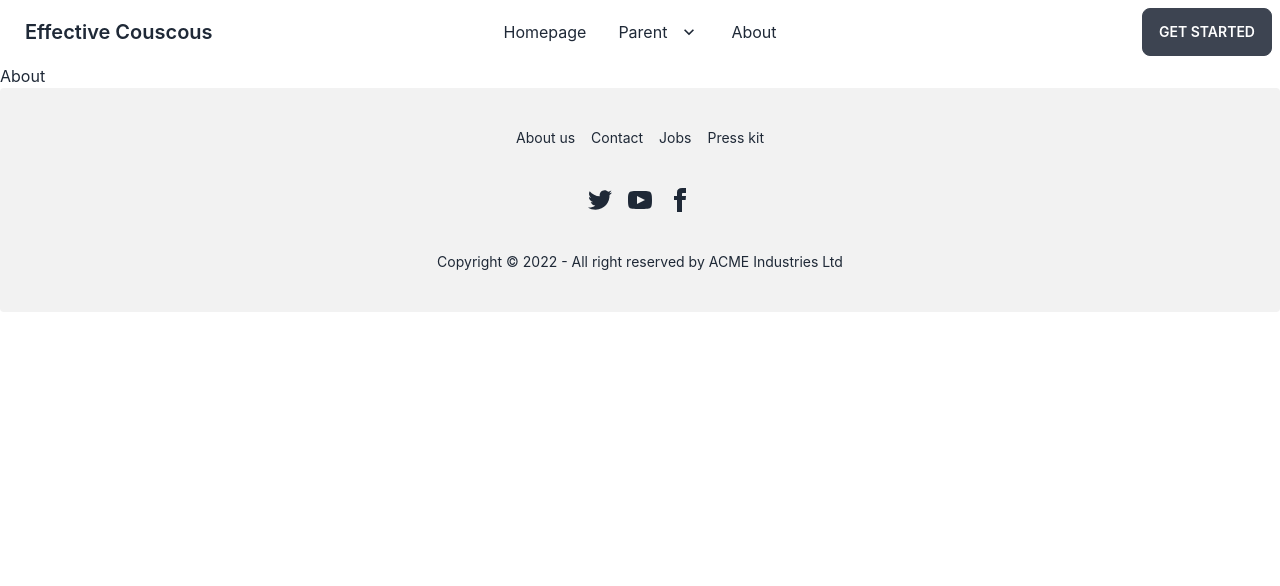
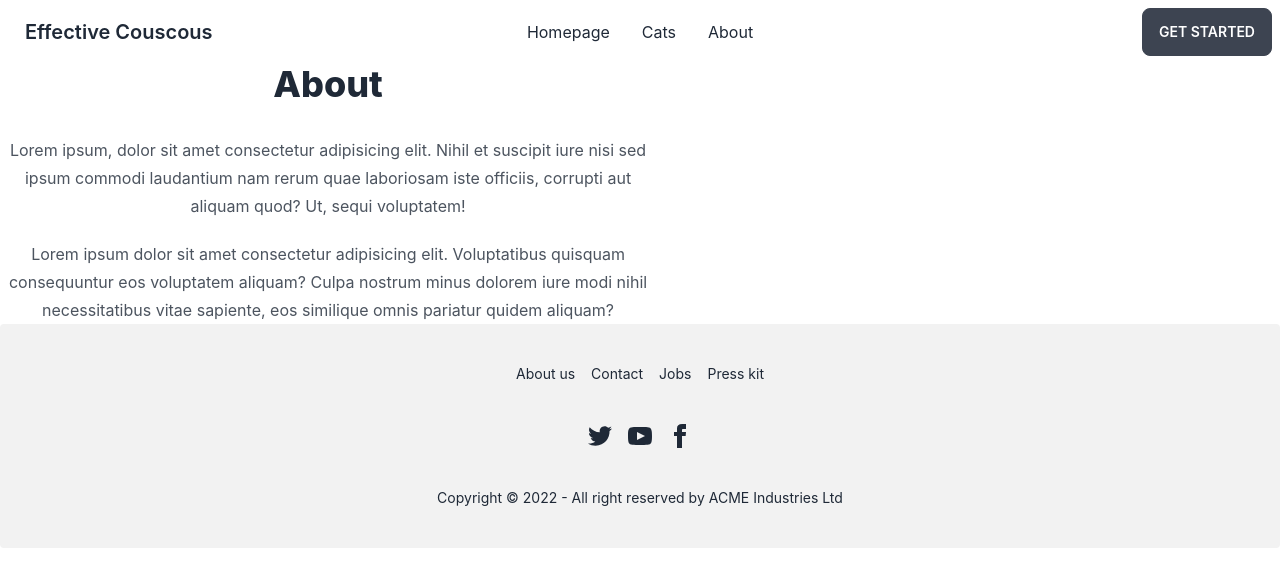
Before and after one commit to madiajijah11/effective-couscous, a Next.js app: page /about in a window 1280 px wide. Shown: the top 586 px of the page. Built offline with nearby package versions, Linux system fonts and the light colour scheme.

Commit message:
add typography

```diff
--- a/components/Layout.tsx
+++ b/components/Layout.tsx
@@ -6,7 +6,7 @@ function Layout({ children }: any) {
 	return (
 		<div>
 			<Navbar />
-			<main>{children}</main>
+			{children}
 			<Footer />
 		</div>
 	);
--- a/components/Navbar.tsx
+++ b/components/Navbar.tsx
@@ -29,26 +29,10 @@ function Navbar() {
 								<a>Homepage</a>
 							</Link>
 						</li>
-						<li tabIndex={0}>
-							<a className="justify-between">
-								Parent
-								<svg
-									className="fill-current"
-									xmlns="http://www.w3.org/2000/svg"
-									width="24"
-									height="24"
-									viewBox="0 0 24 24">
-									<path d="M8.59,16.58L13.17,12L8.59,7.41L10,6L16,12L10,18L8.59,16.58Z" />
-								</svg>
-							</a>
-							<ul className="p-2">
-								<li>
-									<a>Submenu 1</a>
-								</li>
-								<li>
-									<a>Submenu 2</a>
-								</li>
-							</ul>
+						<li>
+							<Link href="/cats/cats">
+								<a>Cats</a>
+							</Link>
 						</li>
 						<li>
 							<Link href="/about">
@@ -66,26 +50,10 @@ function Navbar() {
 							<a>Homepage</a>
 						</Link>
 					</li>
-					<li tabIndex={0}>
-						<a>
-							Parent
-							<svg
-								className="fill-current"
-								xmlns="http://www.w3.org/2000/svg"
-								width="20"
-								height="20"
-								viewBox="0 0 24 24">
-								<path d="M7.41,8.58L12,13.17L16.59,8.58L18,10L12,16L6,10L7.41,8.58Z" />
-							</svg>
-						</a>
-						<ul className="p-2">
-							<li>
-								<a>Submenu 1</a>
-							</li>
-							<li>
-								<a>Submenu 2</a>
-							</li>
-						</ul>
+					<li>
+						<Link href="/cats">
+							<a>Cats</a>
+						</Link>
 					</li>
 					<li>
 						<Link href="/about">
--- a/package.json
+++ b/package.json
@@ -11,6 +11,7 @@
   "dependencies": {
     "@headlessui/react": "^1.6.6",
     "@heroicons/react": "^2.0.10",
+    "@tailwindcss/typography": "^0.5.7",
     "autoprefixer": "^10.4.8",
     "daisyui": "^2.24.0",
     "next": "12.2.5",
@@ -20,7 +21,6 @@
     "tailwindcss": "^3.1.8"
   },
   "devDependencies": {
-    "@tailwindcss/typography": "^0.5.7",
     "@types/node": "18.7.14",
     "@types/react": "18.0.18",
     "@types/react-dom": "18.0.6",
--- /dev/null
+++ b/pages/404.tsx
@@ -0,0 +1,16 @@
+import React from "react";
+import Head from "next/head";
+import type { NextPage } from "next";
+
+const NotFound: NextPage = () => {
+	return (
+		<>
+			<Head>
+				<title>404</title>
+			</Head>
+			<div>NotFound</div>;
+		</>
+	);
+};
+
+export default NotFound;
--- a/pages/about.tsx
+++ b/pages/about.tsx
@@ -1,8 +1,28 @@
 import React from "react";
-import { NextPage } from "next";
+import type { NextPage } from "next";
+import Head from "next/head";
 
 const About: NextPage = () => {
-	return <div>About</div>;
+	return (
+		<>
+			<Head>
+				<title>About</title>
+			</Head>
+			<div className="prose text-center">
+				<h1>About</h1>
+				<p>
+					Lorem ipsum, dolor sit amet consectetur adipisicing elit. Nihil et suscipit iure
+					nisi sed ipsum commodi laudantium nam rerum quae laboriosam iste officiis,
+					corrupti aut aliquam quod? Ut, sequi voluptatem!
+				</p>
+				<p>
+					Lorem ipsum dolor sit amet consectetur adipisicing elit. Voluptatibus quisquam
+					consequuntur eos voluptatem aliquam? Culpa nostrum minus dolorem iure modi nihil
+					necessitatibus vitae sapiente, eos similique omnis pariatur quidem aliquam?
+				</p>
+			</div>
+		</>
+	);
 };
 
 export default About;
--- a/pages/cats/cats.tsx
+++ /dev/null
@@ -1,7 +0,0 @@
-import React from "react";
-
-function Cats() {
-	return <div>Cats</div>;
-}
-
-export default Cats;
--- /dev/null
+++ b/pages/cats/index.tsx
@@ -0,0 +1,50 @@
+import React from "react";
+import type { GetStaticProps, NextPage } from "next";
+import Head from "next/head";
+
+export const getStaticProps: GetStaticProps = async () => {
+	const res = await fetch(
+		"https://api.thecatapi.com/v1/images/search?limit=12&api_key=live_2F69qqLovCi8LyeH6B6zPetMDbUkOJTp2UkBsKLsHL0y4puMETLgz28sfFgQwVY8"
+	);
+	const data = await res.json();
+
+	return {
+		props: { cats: data },
+	};
+};
+
+const Cats: NextPage = ({ cats }: any) => {
+	return (
+		<>
+			<Head>
+				<title>Cats List</title>
+			</Head>
+			<div>
+				<h1 className="text-center">All Cats</h1>
+			</div>
+			<hr />
+			<div>
+				<section className="mt-4 mb-4 mx-auto w-10/12 relative">
+					<div className="grid grid-cols-3 justify-center gap-3">
+						{cats ? (
+							cats.map((cat: any) => (
+								<div key={cat.id} className="card">
+									<figure>
+										<img src={cat.url} alt={cat.id} />
+									</figure>
+								</div>
+							))
+						) : (
+							<p className="mt-10 alert alert-info absolute left-1/2 -ml-20">
+								Please wait loading images...
+								<progress className="progress w-56"></progress>
+							</p>
+						)}
+					</div>
+				</section>
+			</div>
+		</>
+	);
+};
+
+export default Cats;
--- a/pages/index.tsx
+++ b/pages/index.tsx
@@ -1,19 +1,33 @@
 import type { NextPage } from "next";
+import Head from "next/head";
+
 const Home: NextPage = () => {
 	return (
-		<div className="h-screen">
+		<>
+			<Head>
+				<title>Homepage</title>
+				<meta name="keywords" content="cats" />
+			</Head>
+			<div>
 				<h1>Homepage</h1>
 				<p>
-				Lorem ipsum dolor sit amet consectetur, adipisicing elit. Unde sed vero molestias
-				voluptas, consectetur nobis hic assumenda reprehenderit alias id, necessitatibus
-				earum! Ad, consequatur? Fugiat natus consectetur animi tenetur deleniti!
+					Lorem ipsum dolor sit amet consectetur, adipisicing elit. Unde sed vero
+					molestias voluptas, consectetur nobis hic assumenda reprehenderit alias id,
+					necessitatibus earum! Ad, consequatur? Fugiat natus consectetur animi tenetur
+					deleniti!
 				</p>
 				<p>
 					Lorem ipsum dolor sit amet consectetur adipisicing elit. Fugiat repellendus
 					quibusdam vitae ducimus neque, illo recusandae voluptates sint debitis, aperiam
 					maxime corporis incidunt quas, cupiditate ipsum enim voluptatem dignissimos sed.
 				</p>
+				<p>
+					Lorem ipsum dolor sit amet consectetur adipisicing elit. Vitae, est nisi.
+					Ducimus distinctio deserunt commodi soluta eligendi voluptatibus. Vel labore
+					officia itaque perspiciatis tempore perferendis vero, sint illo quidem cumque.
+				</p>
 			</div>
+		</>
 	);
 };
 
```
Also changed, not shown: 1 other file (tests, documents, lock files or other folders). Lines whose indentation alone changed are shown as unchanged.
